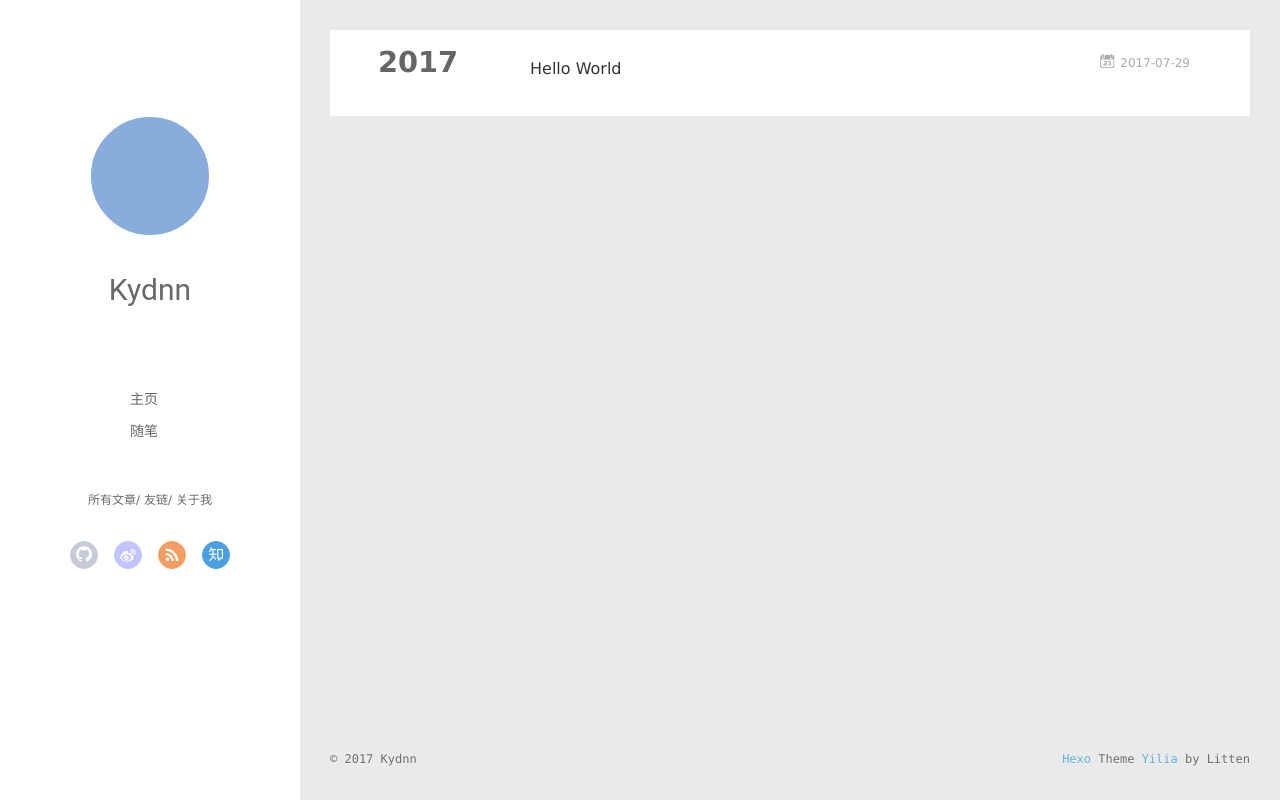
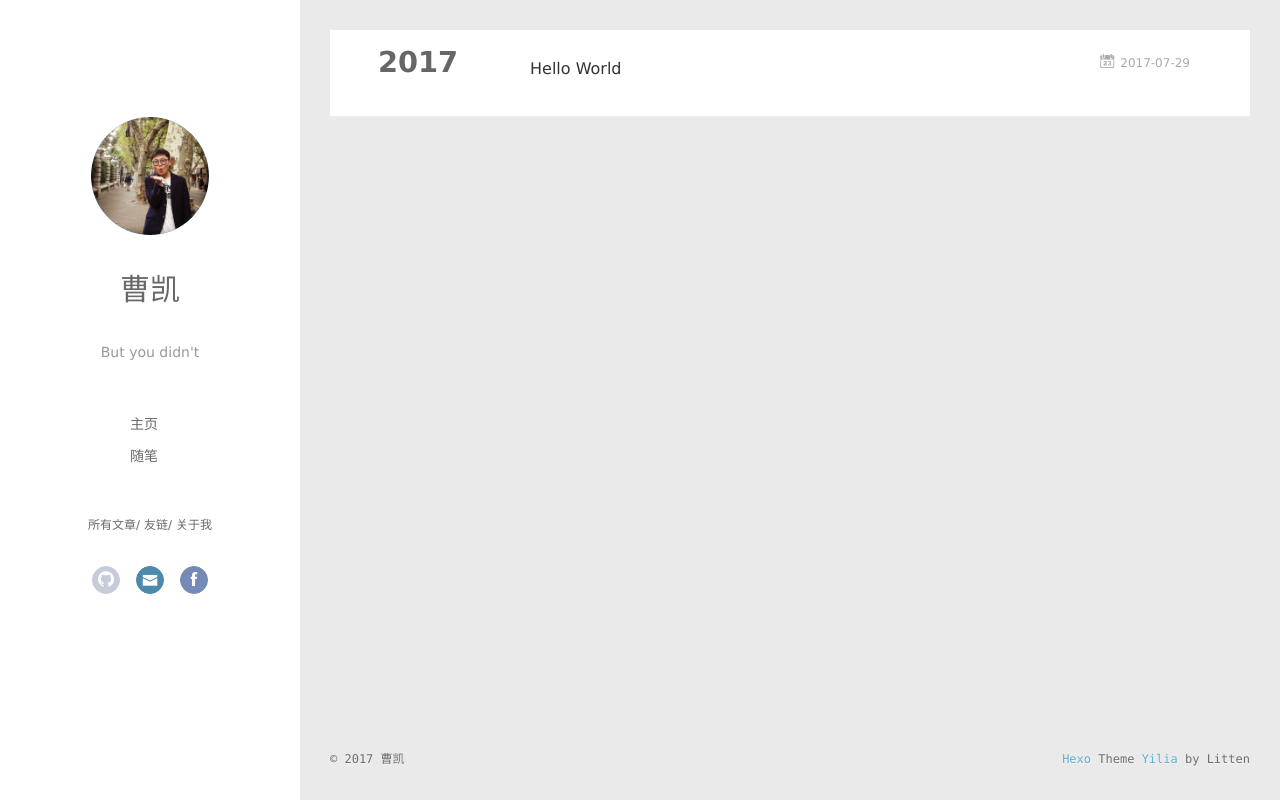
Before and after one commit to Youed/Youed.github.io, a plain HTML site: page archives/index.html in a window 1280 px wide. Drawn offline with Linux system fonts and the light colour scheme.

Commit message:
Site updated: 2017-07-29 17:32:53

```diff
--- a/archives/index.html
+++ b/archives/index.html
@@ -14,6 +14,7 @@
 <meta property="og:url" content="http://yoursite.com/archives/index.html">
 <meta property="og:site_name" content="Kydnn&#39; Blog">
 <meta property="og:description" content="2017.6 CS硕士毕业,目前就职于中国电信IT研发中心大数据部门">
+<meta property="og:locale" content="zh-Hans">
 <meta name="twitter:card" content="summary">
 <meta name="twitter:title" content="Kydnn&#39; Blog">
 <meta name="twitter:description" content="2017.6 CS硕士毕业,目前就职于中国电信IT研发中心大数据部门">
@@ -45,11 +46,13 @@
 <div class="intrude-less">
 	<header id="header" class="inner">
 		<a href="/" class="profilepic">
-			<img src="" class="js-avatar">
+			<img src="/ava.jpg" class="js-avatar">
 		</a>
 		<hgroup>
-		  <h1 class="header-author"><a href="/">Kydnn</a></h1>
+		  <h1 class="header-author"><a href="/">曹凯</a></h1>
 		</hgroup>
+
+		<p class="header-subtitle">But you didn&#39;t</p>
 
 
 		<nav class="header-menu">
@@ -81,11 +84,9 @@
 
 					<a class="github" target="_blank" href="https://github.com/Youed" title="github"><i class="icon-github"></i></a>
 
-					<a class="weibo" target="_blank" href="#" title="weibo"><i class="icon-weibo"></i></a>
+					<a class="mail" target="_blank" href="/kcaoracing@gmail.com" title="mail"><i class="icon-mail"></i></a>
 
-					<a class="rss" target="_blank" href="#" title="rss"><i class="icon-rss"></i></a>
-
-					<a class="zhihu" target="_blank" href="#" title="zhihu"><i class="icon-zhihu"></i></a>
+					<a class="facebook" target="_blank" href="https://www.facebook.com/profile.php?id=100009716954439" title="facebook"><i class="icon-facebook"></i></a>
 
 			</div>
 		</nav>
@@ -103,11 +104,13 @@
 	<div class="intrude-less">
 		<header id="header" class="inner">
 			<div class="profilepic">
-				<img src="" class="js-avatar">
+				<img src="/ava.jpg" class="js-avatar">
 			</div>
 			<hgroup>
-			  <h1 class="header-author js-header-author">Kydnn</h1>
+			  <h1 class="header-author js-header-author">曹凯</h1>
 			</hgroup>
+
+			<p class="header-subtitle"><i class="icon icon-quo-left"></i>But you didn&#39;t<i class="icon icon-quo-right"></i></p>
 
 
 
@@ -122,11 +125,9 @@
 
 						<a class="github" target="_blank" href="https://github.com/Youed" title="github"><i class="icon-github"></i></a>
 
-						<a class="weibo" target="_blank" href="#" title="weibo"><i class="icon-weibo"></i></a>
+						<a class="mail" target="_blank" href="/kcaoracing@gmail.com" title="mail"><i class="icon-mail"></i></a>
 
-						<a class="rss" target="_blank" href="#" title="rss"><i class="icon-rss"></i></a>
-
-						<a class="zhihu" target="_blank" href="#" title="zhihu"><i class="icon-zhihu"></i></a>
+						<a class="facebook" target="_blank" href="https://www.facebook.com/profile.php?id=100009716954439" title="facebook"><i class="icon-facebook"></i></a>
 
 				</div>
 			</nav>
@@ -204,7 +205,7 @@
   <div class="outer">
     <div id="footer-info">
     	<div class="footer-left">
-    		&copy; 2017 Kydnn
+    		&copy; 2017 曹凯
     	</div>
       	<div class="footer-right">
       		<a href="http://hexo.io/" target="_blank">Hexo</a>  Theme <a href="https://github.com/litten/hexo-theme-yilia" target="_blank">Yilia</a> by Litten
@@ -354,6 +355,10 @@ return o(i(t),arguments.length<2?void 0:u(arguments[1]))}})},function(t,n,r){var
               <a href="https://zh.wikipedia.org/" target="_blank" class="search-title"><i class="icon-quo-left icon"></i>Wiki</a>
             </li>
 
+            <li class="search-li">
+              <a href="/www.baidu.com" target="_blank" class="search-title"><i class="icon-quo-left icon"></i>Baidu</a>
+            </li>
+
         </ul>
 
     	</section>
@@ -362,7 +367,7 @@ return o(i(t),arguments.length<2?void 0:u(arguments[1]))}})},function(t,n,r){var
 
     	<section class="tools-section tools-section-me" q-show="aboutme">
 
-  	  		<div class="aboutme-wrap" id="js-aboutme">Kydnn,&lt;br&gt;2017.6Fdu CS硕毕业,&lt;br&gt;email:kcaoracing@gmail.com&lt;br&gt;曾实习于EMC EHC department与SAP CD department,&lt;br&gt;目前就职于中国电信IT研发中心大数据部门&lt;br&gt;&lt;br&gt;</div>
+  	  		<div class="aboutme-wrap" id="js-aboutme">Kydnn,&lt;br&gt;2017.6Fdu CS硕毕业,&lt;br&gt;email:kcaoracing@gmail.com.&lt;br&gt;&lt;br&gt;2015.9-2016.3实习于EMC EHC department,&lt;br&gt;2016.6-2016.12实习于SAP CD department,&lt;br&gt;2017.7-now就职于中国电信IT研发中心大数据部门.&lt;br&gt;&lt;br&gt;耳机发烧友,&lt;br&gt;和大数据菜鸟,&lt;br&gt;和惯蛋与FPS骨灰级玩家.</div>
 
     	</section>
 
```
Also changed, not shown: 2017/07/29/hello-world/index.html (+19 -14 lines), archives/2017/07/index.html (+19 -14 lines), archives/2017/index.html (+19 -14 lines), index.html (+19 -14 lines), ava.jpg (added).
